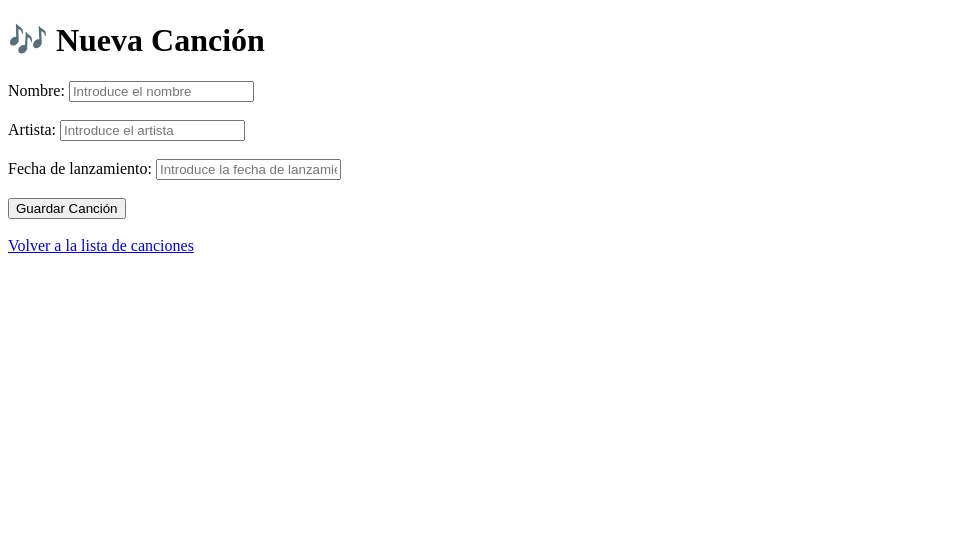
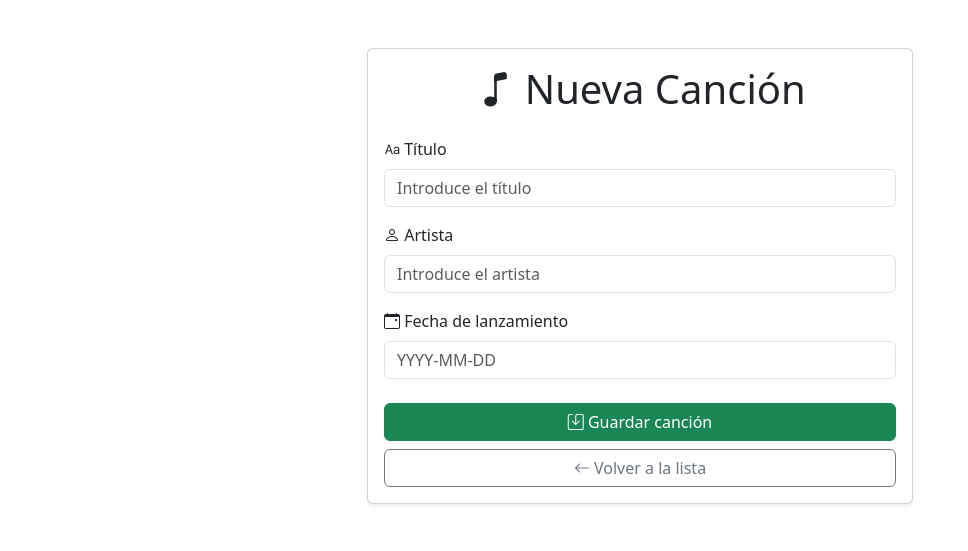
Before and after one commit to PachiPichi/fastApiCanciones, a FastAPI app: page /canciones/new in a window 1280 px wide. Shown: the top 551 px of the page, without its empty margins (0-968 px from the left). Run offline with FastAPI, Linux system fonts and the light colour scheme; parts of the project's set-up code (start-up, migrations or seed data) failed here and were passed over.

Commit message:
ejercicio 1 y 2

```diff
--- a/src/templates/canciones/cancion_form.html
+++ b/src/templates/canciones/cancion_form.html
@@ -1,29 +1,78 @@
 {% extends "fragments/base.html" %}
 
 {% block content %}
+<div class="container py-5">
 
-<div class="form-container">
-    <h1> 🎶 Nueva Canción</h1>
-    <form action="/canciones/new" enctype="application/x-www-form-urlencoded" method="post"></form>
-        <div class="form-group">
-            <label for="nombre">Nombre: </label>
-            <input type="text" name="nombre" id="nombre" placeholder="Introduce el nombre" required>
+    <div class="row justify-content-center">
+        <div class="col-md-6">
+
+            <div class="card shadow-sm">
+                <div class="card-body">
+
+                    <h1 class="card-title text-center mb-4">
+                        <i class="bi bi-music-note"></i>
+                        Nueva Canción
+                    </h1>
+
+                    <form action="/canciones/new"
+                          enctype="application/x-www-form-urlencoded"
+                          method="post">
+
+                        <div class="mb-3">
+                            <label for="titulo" class="form-label">
+                                <i class="bi bi-type"></i> Título
+                            </label>
+                            <input type="text"
+                                   class="form-control"
+                                   name="titulo"
+                                   id="titulo"
+                                   placeholder="Introduce el título"
+                                   required>
+                        </div>
+
+                        <div class="mb-3">
+                            <label for="artista" class="form-label">
+                                <i class="bi bi-person"></i> Artista
+                            </label>
+                            <input type="text"
+                                   class="form-control"
+                                   name="artista"
+                                   id="artista"
+                                   placeholder="Introduce el artista"
+                                   required>
+                        </div>
+
+                        <div class="mb-3">
+                            <label for="fecha_lanzamiento" class="form-label">
+                                <i class="bi bi-calendar-event"></i> Fecha de lanzamiento
+                            </label>
+                            <input type="text"
+                                   class="form-control"
+                                   name="fecha_lanzamiento"
+                                   id="fecha_lanzamiento"
+                                   placeholder="YYYY-MM-DD"
+                                   required>
+                        </div>
+
+                        <div class="d-grid gap-2 mt-4">
+                            <button type="submit" class="btn btn-success">
+                                <i class="bi bi-save"></i>
+                                Guardar canción
+                            </button>
+
+                            <a href="/canciones" class="btn btn-outline-secondary">
+                                <i class="bi bi-arrow-left"></i>
+                                Volver a la lista
+                            </a>
+                        </div>
+
+                    </form>
+
+                </div>
+            </div>
+
         </div>
-        <br>
-        <div class="form-group">
-            <label for="artista">Artista: </label>
-            <input type="text" name="artista" id="artista" placeholder="Introduce el artista" required>
-        </div>
-        <br>
-        <div class="form-group">
-            <label for="fecha_lanzamiento">Fecha de lanzamiento: </label>
-            <input type="text" name="fecha_lanzamiento" id="fecha_lanzamiento" placeholder="Introduce la fecha de lanzamiento" required>
-        </div>
-        <br>
-        <button type="submit">Guardar Canción</button>
-    </form>
-    <br>
-    <br>
-    <a href="/canciones" class="back-link">Volver a la lista de canciones</a>
+    </div>
+
 </div>
 {% endblock %}
--- a/src/templates/fragments/base.html
+++ b/src/templates/fragments/base.html
@@ -6,6 +6,9 @@
     {% block head %}
     <title>{% block title %}{% endblock %}</title>
     {% endblock %}
+    <link href="https://cdn.jsdelivr.net/npm/bootstrap@5.3.0/dist/css/bootstrap.min.css" rel="stylesheet">
+
+    <link rel="stylesheet" href="https://cdn.jsdelivr.net/npm/bootstrap-icons@1.13.1/font/bootstrap-icons.min.css">
 </head>
 <body>
     <div id="content">{% block content %} contenido por defecto {% endblock %}</div>
```
Also changed, not shown: src/templates/canciones/cancion_detalle.html (+44 -7 lines), src/templates/canciones/canciones.html (+38 -8 lines), src/templates/index.html (+40 -5 lines).
